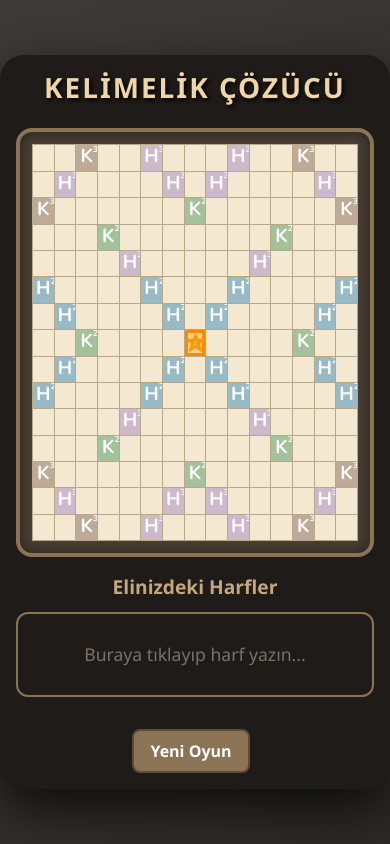
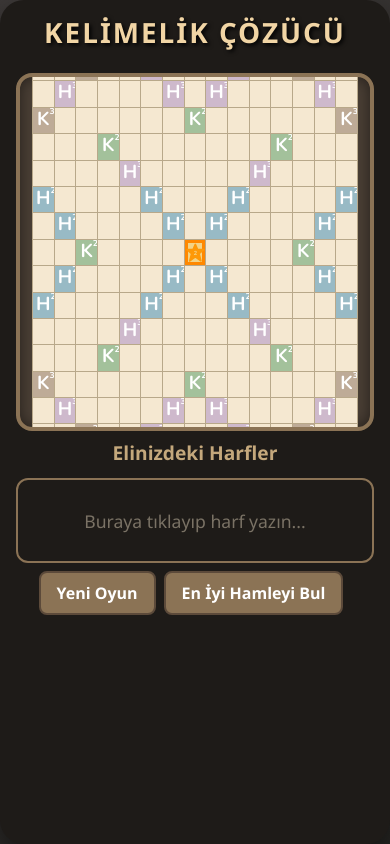
Before and after one commit to Egco2811/kelimelik_solver, a Flask app: page / in a window 390 px wide. Run offline with Flask 3, Linux system fonts and the light colour scheme.

Commit message:
better calculation of screen area

```diff
--- a/static/css/style.css
+++ b/static/css/style.css
@@ -1,17 +1,19 @@
 @import url('https://fonts.googleapis.com/css2?family=Nunito:wght@700&display=swap');
 
-/* ---------- General ---------- */
+* { box-sizing: border-box; }
+
 body {
     background: linear-gradient(135deg, #3e3a39 0%, #2b2a27 100%);
-    min-height: 100vh;
+    margin: 0;
+    height: 100vh;
     display: flex;
     justify-content: center;
     align-items: center;
-    margin: 0;
     font-family: 'Segoe UI', Tahoma, sans-serif;
     user-select: none;
     -webkit-user-select: none;
     -webkit-touch-callout: none;
+    overflow: hidden;
 }
 .game-container {
     background: #1e1b18;
@@ -20,32 +22,52 @@ body {
     box-shadow: 0 20px 50px rgba(0,0,0,0.7);
     width: 100%;
     max-width: 100vw;
-    box-sizing: border-box;
-    overflow: hidden;
+    height: 100vh;
+    display: flex;
+    flex-direction: column;
+    overflow-y: auto;
 }
 h1 {
     font-weight: 700;
     color: #f1d5a5;
     text-shadow: 2px 2px 4px #000;
     letter-spacing: 2px;
-    margin-bottom: 0.5rem;
+    margin: 0 0 0.5rem 0;
+    flex-shrink: 0;
 }
 [v-cloak] { display: none !important; }
 
-/* ---------- Board ---------- */
+.main-row {
+    flex: 1 1 auto;
+    min-height: 0;
+    display: flex;
+    flex-wrap: wrap;
+    gap: 1rem;
+    overflow: visible;
+}
+
+.left-panel {
+    flex: 1 1 300px;
+    min-width: 0;
+    display: flex;
+    flex-direction: column;
+    align-items: center;
+    min-height: 0;
+    flex-shrink: 0;
+}
+
 .board-wrapper {
     background: #4a3f35;
     border: 4px solid #8b7355;
     border-radius: 16px;
     padding: 12px;
     box-shadow: inset 0 0 15px rgba(0,0,0,0.5);
-    width: 100%;
-    aspect-ratio: 1 / 1;
-    box-sizing: border-box;
-    margin: 0 auto;
     display: flex;
     align-items: center;
     justify-content: center;
+    margin: 0 auto;
+    flex-shrink: 0;
+    overflow: hidden;
 }
 table#board {
     border-collapse: collapse;
@@ -77,19 +99,14 @@ td.dl { background: #98bac5; color: white; }
 td.star { background: #f3d386; }
 td.bonus { background: #f3d386; }
 
-/* Tile when letter is placed */
 td.has-letter {
     background: #ecc426 !important;
     color: #84553f !important;
 }
-.tile-letter {
-    position: relative;
-    z-index: 1;
-}
+.tile-letter { position: relative; z-index: 1; }
 .tile-point {
     position: absolute;
-    top: 2px;
-    right: 2px;
+    top: 2px; right: 2px;
     font-size: 0.45em;
     font-weight: 700;
     color: #84553f;
@@ -97,21 +114,18 @@ td.has-letter {
     z-index: 0;
 }
 
-/* Premium overlays (empty premium cells) */
 .premium-text {
     display: flex;
     align-items: center;
     justify-content: center;
-    width: 100%;
-    height: 100%;
+    width: 100%; height: 100%;
     z-index: 1;
 }
 td.star .premium-text,
 td.bonus .premium-text {
     position: absolute;
     top: 0; left: 0;
-    width: 100%;
-    height: 100%;
+    width: 100%; height: 100%;
     display: flex;
     align-items: center;
     justify-content: center;
@@ -122,10 +136,7 @@ td.bonus .premium-text {
     display: inline-block;
     font-weight: 800;
 }
-.mult-letter {
-    font-size: 1.2em;
-    line-height: 1;
-}
+.mult-letter { font-size: 1.2em; line-height: 1; }
 .multiplier-label sup {
     position: absolute;
     top: -0.2em;
@@ -134,29 +145,23 @@ td.bonus .premium-text {
     line-height: 1;
 }
 
-/* Cursor – always on top */
 td.cursor {
     box-shadow: inset 0 0 0 3px #ff8800, 0 0 8px #ff8800;
     z-index: 10;
 }
 
-/* Direction arrow */
 .next-arrow {
     font-size: 1.2em;
     color: rgba(0,0,0,0.25);
     font-weight: bold;
     pointer-events: none;
     position: absolute;
-    top: 50%;
-    left: 50%;
+    top: 50%; left: 50%;
     transform: translate(-50%, -50%);
     z-index: 0;
 }
-td.next-cell {
-    background: #f9f0e0;
-}
+td.next-cell { background: #f9f0e0; }
 
-/* Highlighted move & new tile */
 td.highlight-cell {
     outline: 3px solid #00ff88;
     outline-offset: -3px;
@@ -168,8 +173,11 @@ td.new-tile {
     box-shadow: inset 0 0 8px #00aaff;
 }
 
-/* ---------- Rack ---------- */
-.rack-section { margin-top: 1rem; }
+.rack-section {
+    flex-shrink: 0;
+    margin-top: 0.5rem;
+    width: 100%;
+}
 .rack-label {
     color: #c4a87c;
     font-size: 1.2rem;
@@ -219,7 +227,12 @@ td.new-tile {
 }
 .rack-tile .point { font-size: 11px; color: #5c4a3a; }
 
-/* ---------- Buttons ---------- */
+.button-row {
+    flex-shrink: 0;
+    margin-top: 0.5rem;
+    text-align: center;
+    width: 100%;
+}
 .btn-wood {
     background: #8b7355;
     color: white;
@@ -230,22 +243,18 @@ td.new-tile {
     cursor: pointer;
     transition: 0.2s;
     font-size: 1rem;
-    margin-top: 1rem;
-    position: relative;
 }
 .btn-wood:hover { background: #6b553f; color: #f1d5a5; }
 .btn-wood:disabled { opacity: 0.7; cursor: not-allowed; }
 .me-2 { margin-right: 0.5rem; }
 
-/* Spinner for solver */
 @keyframes spin {
     0% { transform: rotate(0deg); }
     100% { transform: rotate(360deg); }
 }
 .spinner {
     display: inline-block;
-    width: 1em;
-    height: 1em;
+    width: 1em; height: 1em;
     border: 2px solid rgba(255,255,255,0.3);
     border-radius: 50%;
     border-top-color: #fff;
@@ -254,7 +263,6 @@ td.new-tile {
     vertical-align: middle;
 }
 
-/* ---------- Context Menu ---------- */
 .context-menu {
     position: fixed;
     background: #2c2c2c;
@@ -274,15 +282,26 @@ td.new-tile {
 .context-item:hover { background: #4a3f35; }
 .context-item:last-child { border-bottom: none; }
 
-/* ---------- Results Panel ---------- */
-.results-container {
+.results-panel {
+    flex: 0 0 280px;
+    display: flex;
+    flex-direction: column;
     background: #2c2c2c;
     border-radius: 12px;
     padding: 1rem;
-    max-height: 300px;
+    overflow: hidden;
+    max-height: 100%;
+}
+.results-panel h3 {
+    color: #e0d6c8;
+    margin: 0 0 0.5rem 0;
+}
+.results-scroll {
+    flex: 1 1 auto;
     overflow-y: auto;
-    text-align: left;
+    min-height: 0;
 }
+
 .result-item {
     background: #3a3a3a;
     border-radius: 8px;
@@ -295,7 +314,6 @@ td.new-tile {
 .result-item:hover { background: #4a4a4a; }
 .result-item .badge { font-size: 1rem; }
 
-/* ---------- Hidden Inputs ---------- */
 .hidden-input {
     position: absolute;
     width: 1px; height: 1px;
@@ -305,3 +323,26 @@ td.new-tile {
     background: transparent;
     pointer-events: none;
 }
+
+@media (max-width: 768px) {
+    .main-row {
+        flex-direction: column;
+    }
+    .left-panel {
+        flex: 0 0 auto;
+        overflow-y: visible;
+        max-height: none;
+    }
+    .board-wrapper {
+        width: 100% !important;
+        height: auto !important;
+        aspect-ratio: 1 / 1;
+        max-width: 100%;
+        max-height: 60vh;
+    }
+    .results-panel {
+        flex: 1 1 auto;
+        max-height: none;
+        min-height: 200px;
+    }
+}
--- a/static/js/app.js
+++ b/static/js/app.js
@@ -1,4 +1,4 @@
-const { createApp, ref, reactive, watch } = Vue;
+const { createApp, ref, reactive, watch, nextTick } = Vue;
 
 const SIZE = 15;
 const POINTS = {
@@ -143,10 +143,8 @@ const app = createApp({
             if (this.directionMode && this.directionAnchor &&
                 this.directionAnchor.row === r && this.directionAnchor.col === c) {
                 if (this.directionPos === 0) {
-                    // Toggle orientation only if no letters typed yet
                     this.directionOrientation = this.directionOrientation === 'right' ? 'down' : 'right';
                 } else {
-                    // Already typing, exit direction mode
                     this.directionMode = false;
                     this.directionAnchor = null;
                 }
@@ -212,23 +210,19 @@ const app = createApp({
         },
         onKey(e) {
             const key = e.key;
-
             if (this.directionMode && this.directionAnchor) {
-                // Arrow keys: move anchor in that direction (preserve direction mode)
                 if (key === 'ArrowUp' || key === 'ArrowDown' || key === 'ArrowLeft' || key === 'ArrowRight') {
                     e.preventDefault();
-                    let newRow = this.cursor.row;
-                    let newCol = this.cursor.col;
+                    let newRow = this.cursor.row, newCol = this.cursor.col;
                     if (key === 'ArrowUp') newRow = Math.max(1, this.cursor.row - 1);
                     else if (key === 'ArrowDown') newRow = Math.min(SIZE, this.cursor.row + 1);
                     else if (key === 'ArrowLeft') newCol = Math.max(1, this.cursor.col - 1);
                     else if (key === 'ArrowRight') newCol = Math.min(SIZE, this.cursor.col + 1);
                     this.directionAnchor = { row: newRow, col: newCol };
                     this.cursor = { row: newRow, col: newCol };
-                    this.directionPos = 0;  // reset typing offset
+                    this.directionPos = 0;
                     return;
                 }
-                // Enter: toggle orientation (only if no letters typed yet)
                 if (key === 'Enter') {
                     e.preventDefault();
                     if (this.directionPos === 0) {
@@ -236,14 +230,12 @@ const app = createApp({
                     }
                     return;
                 }
-                // Escape: exit direction mode
                 if (key === 'Escape') {
                     e.preventDefault();
                     this.directionMode = false;
                     this.directionAnchor = null;
                     return;
                 }
-                // Space
                 if (key === ' ') {
                     e.preventDefault();
                     const nxt = this.directionPos + 1;
@@ -254,7 +246,6 @@ const app = createApp({
                     }
                     return;
                 }
-                // Backspace/Delete
                 if (key === 'Backspace' || key === 'Delete') {
                     e.preventDefault();
                     if (this.directionPos > 0) {
@@ -272,7 +263,6 @@ const app = createApp({
                     }
                     return;
                 }
-                // Letter
                 if (key.length === 1) {
                     const letter = turkishUpper(key);
                     if (letter in POINTS) {
@@ -288,7 +278,6 @@ const app = createApp({
                 return;
             }
 
-            // Normal mode (no direction)
             if (key.startsWith('Arrow')) {
                 e.preventDefault();
                 if (key === 'ArrowUp' && this.cursor.row>1) this.cursor.row--;
@@ -325,17 +314,11 @@ const app = createApp({
 
         triggerSolve() {
             if (solveTimer) clearTimeout(solveTimer);
-            solveTimer = setTimeout(() => {
-                this.solveBoard();
-            }, 400);
+            solveTimer = setTimeout(() => { this.solveBoard(); }, 400);
         },
 
         async solveBoard() {
-            if (this.rack.length === 0) {
-                this.results = [];
-                this.highlightedMove = null;
-                return;
-            }
+            if (this.rack.length === 0) { this.results = []; this.highlightedMove = null; return; }
             this.solving = true;
             const payload = {
                 board: this.board,
@@ -351,16 +334,9 @@ const app = createApp({
                 if (!res.ok) throw new Error('Sunucu hatası');
                 const data = await res.json();
                 this.results = data;
-                if (data.length > 0) {
-                    this.highlightedMove = data[0];
-                } else {
-                    this.highlightedMove = null;
-                }
-            } catch (err) {
-                console.error('Çözüm alınamadı:', err);
-            } finally {
-                this.solving = false;
-            }
+                this.highlightedMove = data.length > 0 ? data[0] : null;
+            } catch (err) { console.error('Çözüm alınamadı:', err); }
+            finally { this.solving = false; }
         },
 
         applyMove(move) {
@@ -371,16 +347,12 @@ const app = createApp({
             for (let i = 0; i < move.word.length; i++) {
                 const r = move.start_row + i*dr;
                 const c = move.start_col + i*dc;
-                if (!oldBoard[r-1][c-1]) {
-                    newCells.push({ row: r, col: c });
-                }
+                if (!oldBoard[r-1][c-1]) newCells.push({ row: r, col: c });
                 this.board[r-1][c-1] = move.word[i];
             }
             for (const lt of move.rack_used) {
                 const idx = this.rack.indexOf(lt);
-                if (idx !== -1) {
-                    this.rack.splice(idx, 1);
-                }
+                if (idx !== -1) this.rack.splice(idx, 1);
             }
             this.highlightedCells = newCells;
             this.highlightedMove = move;
@@ -392,6 +364,27 @@ const app = createApp({
             this.highlightedCells = [];
         },
 
+        resizeBoard() {
+            if (window.innerWidth <= 768) return;
+            const leftPanel = this.$el?.querySelector('.left-panel');
+            const boardWrapper = this.$el?.querySelector('.board-wrapper');
+            if (!leftPanel || !boardWrapper) return;
+            const panelWidth = leftPanel.clientWidth;
+            const panelHeight = leftPanel.clientHeight;
+            const rack = this.$el?.querySelector('.rack-section');
+            const buttons = this.$el?.querySelector('.button-row');
+            const rackH = rack ? rack.offsetHeight : 0;
+            const btnH = buttons ? buttons.offsetHeight : 0;
+            const usedHeight = rackH + btnH + 16;
+            let availableHeight = panelHeight - usedHeight;
+            if (availableHeight < 100) availableHeight = 100;
+            const size = Math.min(panelWidth, availableHeight);
+            boardWrapper.style.width = size + 'px';
+            boardWrapper.style.height = size + 'px';
+            boardWrapper.style.maxWidth = size + 'px';
+            boardWrapper.style.maxHeight = size + 'px';
+        },
+
         saveGame() {
             const state = { board: this.board, rack: this.rack, bonusKey: this.bonusKey };
             setCookie('kelimelik_save', JSON.stringify(state));
@@ -401,12 +394,8 @@ const app = createApp({
             if (saved) {
                 try {
                     const state = JSON.parse(saved);
-                    if (state.board && Array.isArray(state.board) && state.board.length === SIZE) {
-                        this.board = state.board;
-                    }
-                    if (state.rack && Array.isArray(state.rack)) {
-                        this.rack = state.rack.slice(0, 7);
-                    }
+                    if (state.board && Array.isArray(state.board) && state.board.length === SIZE) this.board = state.board;
+                    if (state.rack && Array.isArray(state.rack)) this.rack = state.rack.slice(0, 7);
                     if (state.bonusKey !== undefined) this.bonusKey = state.bonusKey;
                 } catch(e) {}
             }
@@ -426,20 +415,32 @@ const app = createApp({
     mounted() {
         this.loadGame();
         this.$nextTick(() => {
+            setTimeout(() => this.resizeBoard(), 100);
+            setTimeout(() => this.resizeBoard(), 500);
+            window.addEventListener('resize', this.resizeBoard);
+            window.addEventListener('orientationchange', () => setTimeout(this.resizeBoard, 100));
+            const leftPanel = this.$el?.querySelector('.left-panel');
+            if (leftPanel) {
+                const ro = new ResizeObserver(() => this.resizeBoard());
+                ro.observe(leftPanel);
+            }
             this.triggerSolve();
         });
-
         watch(() => this.board, this.saveGame, { deep: true });
         watch(() => this.rack, this.saveGame, { deep: true });
         watch(() => this.bonusKey, this.saveGame);
-
         watch(() => this.board, () => { this.highlightedCells = []; this.triggerSolve(); }, { deep: true });
         watch(() => this.rack, () => { this.highlightedCells = []; this.triggerSolve(); }, { deep: true });
         watch(() => this.bonusKey, () => { this.highlightedCells = []; this.triggerSolve(); });
-
+        watch(() => this.rack, () => this.$nextTick(this.resizeBoard));
+        watch(() => this.results, () => this.$nextTick(this.resizeBoard));
         document.addEventListener('click', (e) => {
             if (this.ctxMenu && !e.target.closest('.context-menu')) this.ctxMenu = null;
         });
+    },
+    unmounted() {
+        window.removeEventListener('resize', this.resizeBoard);
+        window.removeEventListener('orientationchange', this.resizeBoard);
     }
 });
 
--- a/templates/index.html
+++ b/templates/index.html
@@ -14,7 +14,10 @@
         <div class="game-container text-center">
             <h1 class="mb-4">KELİMELİK ÇÖZÜCÜ</h1>
 
-            <!-- Board -->
+            <!-- Main row: board+rack on left, results on right -->
+            <div class="main-row">
+                <!-- Left column: board + rack + buttons -->
+                <div class="left-panel">
                     <div class="board-wrapper" @click="focusBoardInput" @contextmenu.prevent>
                         <table id="board">
                             <tr v-for="r in 15" :key="r">
@@ -25,14 +28,11 @@
                                     @touchstart.stop="handleTouchStart(r,c,$event)"
                                     @touchmove.stop="handleTouchMove"
                                     @touchend.stop="handleTouchEnd($event)">
-                            <!-- Premium overlay (no letter) -->
                                     <span v-if="!board[r-1][c-1] && premiumType(r,c)" class="premium-text" v-html="premiumLabel(r,c)"></span>
-                            <!-- Letter -->
                                     <template v-if="board[r-1][c-1]">
                                         <span class="tile-letter">{{ board[r-1][c-1] }}</span>
                                         <span class="tile-point">{{ points[board[r-1][c-1]] }}</span>
                                     </template>
-                            <!-- Direction arrow for next empty cell -->
                                     <span v-if="isNextCell(r,c) && !board[r-1][c-1]" class="next-arrow">
                                         {{ directionOrientation === 'right' ? '→' : '↓' }}
                                     </span>
@@ -59,13 +59,19 @@
                     </div>
 
                     <!-- Buttons -->
-            <div class="text-center mt-3">
+                    <div class="button-row">
                         <button class="btn btn-wood me-2" @click="resetGame">Yeni Oyun</button>
+                        <button class="btn btn-wood me-2" @click="solveBoard" :disabled="solving">
+                            <span v-if="solving" class="spinner"></span>
+                            {{ solving ? 'Çözülüyor...' : 'En İyi Hamleyi Bul' }}
+                        </button>
+                    </div>
                 </div>
 
-            <!-- Results -->
-            <div v-if="results.length > 0" class="results-container mt-3">
+                <!-- Right panel: results (only shown when results exist) -->
+                <div v-if="results.length > 0" class="results-panel">
                     <h3 class="text-light">Önerilen Hamleler</h3>
+                    <div class="results-scroll">
                         <div v-for="(move, idx) in results" :key="idx" class="result-item"
                              @click="applyMove(move)">
                             <div class="d-flex justify-content-between">
@@ -77,6 +83,8 @@
                                 Yön: {{ move.direction === 'right' ? 'Yatay' : 'Dikey' }} |
                                 Kullanılan: {{ move.rack_used.join(', ') }}
                             </small>
+                        </div>
+                    </div>
                 </div>
             </div>
 
```
Lines whose indentation alone changed are shown as unchanged.
